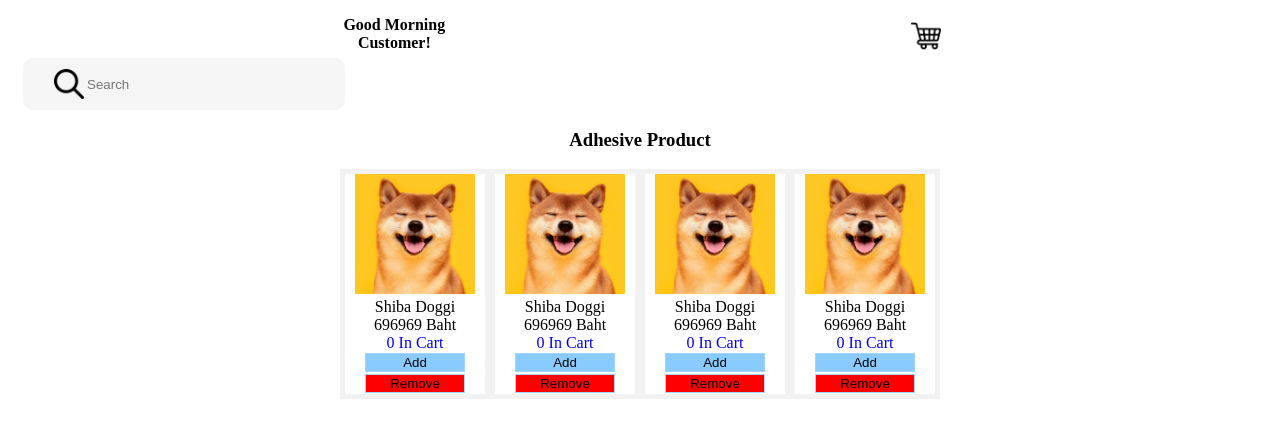
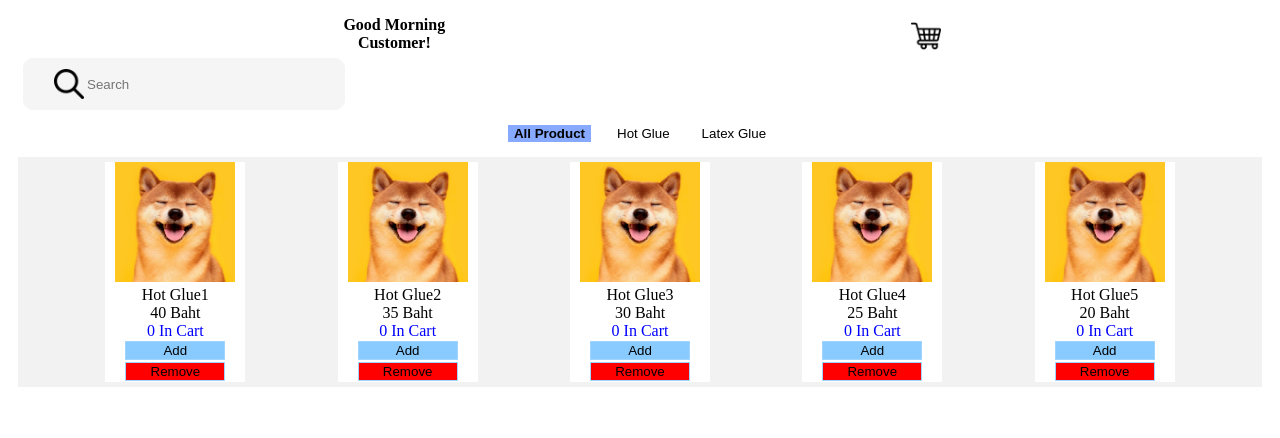
Before and after one commit to mikeGLA/Faii_Ecommerce_n_Co, a Vue app: page / in a window 1280 px wide. Shown: the top 438 px of the page. Built offline with nearby package versions, Linux system fonts and the light colour scheme.

Commit message:
push update

```diff
--- a/src/components/MainPage.vue
+++ b/src/components/MainPage.vue
@@ -14,13 +14,12 @@
       <input class="SearchBox-Index" placeholder="Search"/>
     </div>
     <div class="Catagory-Zone">
-      <h3>Adhesive Product</h3>
+      <button class="SelectedButtonCss">All Product</button>
+      <button class="NonSelectedButton">Hot Glue</button>
+      <button class="NonSelectedButton">Latex Glue</button>
     </div>
     <div class="Card-Body">
-      <div><productCard1/></div>
-      <div><productCard1/></div>
-      <div><productCard1/></div>
-      <div><productCard1/></div>
+      <productCard1/>
     </div>
   </div>
 </template>
@@ -34,6 +33,17 @@ export default {
   name: 'MainPage',
   components: {
     productCard1
+  },
+  data(){
+    return{
+      debug:[1,2],
+      activeButton: "SelectedButtonCss",
+    }
+  },
+  methods:{
+    setActiveButton(){
+      this.activeButton = "";
+    }
   }
 }
 </script>
@@ -93,12 +103,32 @@ export default {
     margin-right: 30px;
   }
 
+  .Catagory-Zone{
+    margin-top: 15px;
+    margin-bottom: 15px;
+    display: flex;
+    justify-content: center;
+    gap: 20px;
+    text-align: center;
+  }
+
+  .SelectedButtonCss{
+    background: rgb(135, 169, 255);
+    border: none;
+    font-weight: bold;
+  }
+
+  .NonSelectedButton{
+    background: none;
+    border: none;
+  }
+
   .Card-Body{
     background: rgb(242, 242, 242);
     margin-left: 10px;
     margin-right: 10px;
     /* border: 1px solid red; */
-    display: inline-flex;
+    display:flex;
     flex-wrap: wrap;
     flex-direction: row;
     justify-content: space-evenly;
--- a/src/components/ProductCard/productCard1.vue
+++ b/src/components/ProductCard/productCard1.vue
@@ -1,10 +1,10 @@
 <template>
-    <div class="Card-Index">
+    <div class="Card-Index" v-for="(NamePro) in ProductData" :key="NamePro">
         <div class="Product-Picture">
             <img :src="require('../../assets/TestCard.jpg')" :width="120" :height="120">
         </div>
-        <div class="Product-Name">Shiba Doggi</div>
-        <div class="Product-Price-Sold">696969 Baht</div>
+        <div class="Product-Name">{{NamePro.ProductName}}</div>
+        <div class="Product-Price-Sold">{{NamePro.ProductPrice}} Baht</div>
         <div class="Product-Incart-Count">{{counting}} In Cart</div>
         <button @click="addCart()" class="Product-Add">Add</button>
         <button @click="RemoveCart()" class="Product-Rem">Remove</button>
@@ -18,6 +18,28 @@ export default {
     data(){
       return{
         counting: 0,
+        ProductData:[
+            {
+                ProductName:"Hot Glue1",
+                ProductPrice: 40
+            },
+            {
+                ProductName:"Hot Glue2",
+                ProductPrice: 35
+            },
+            {
+                ProductName:"Hot Glue3",
+                ProductPrice: 30
+            },
+            {
+                ProductName:"Hot Glue4",
+                ProductPrice: 25
+            },
+            {
+                ProductName:"Hot Glue5",
+                ProductPrice: 20
+            }
+        ]
       }
     },
     methods:{
@@ -28,6 +50,7 @@ export default {
             this.counting--
         }
     },
+
 }
 
 </script>
```
Also changed, not shown: src/components/Navigation/navigation.vue (added, +13 -0 lines).
